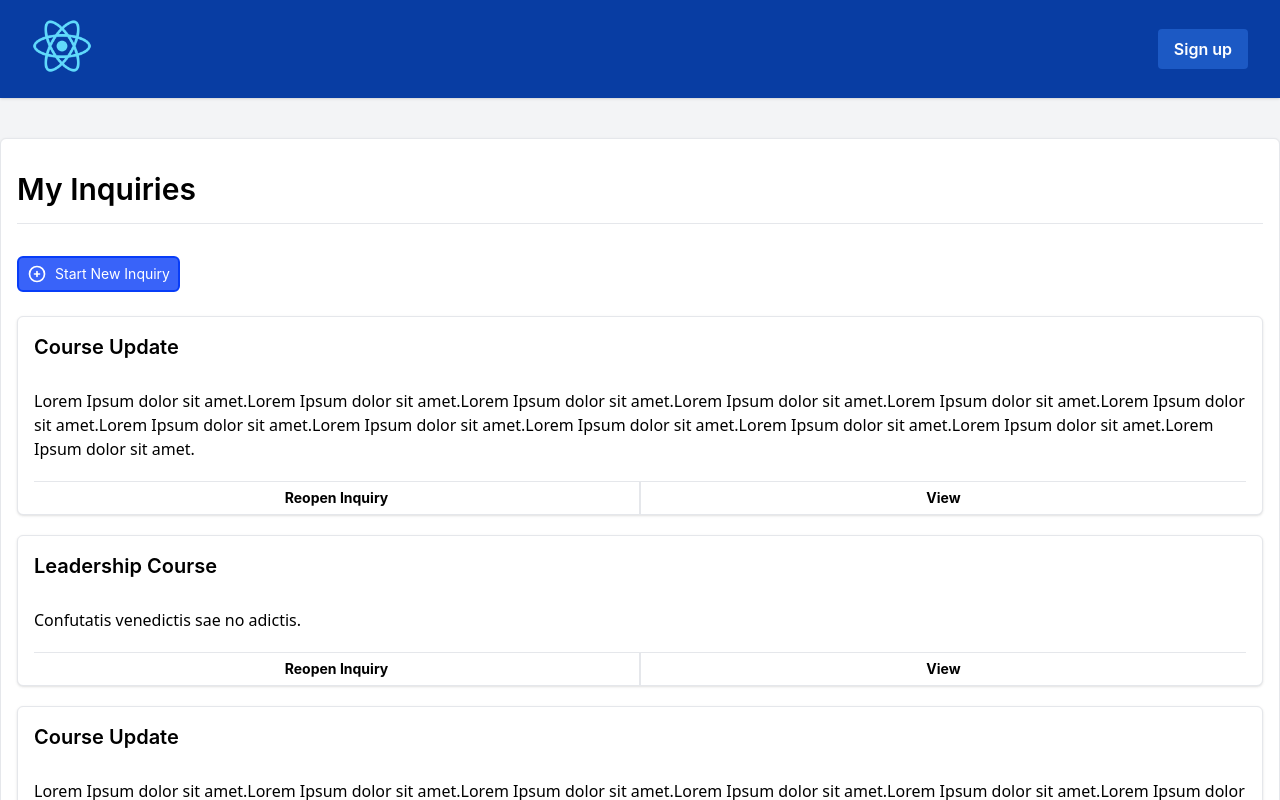
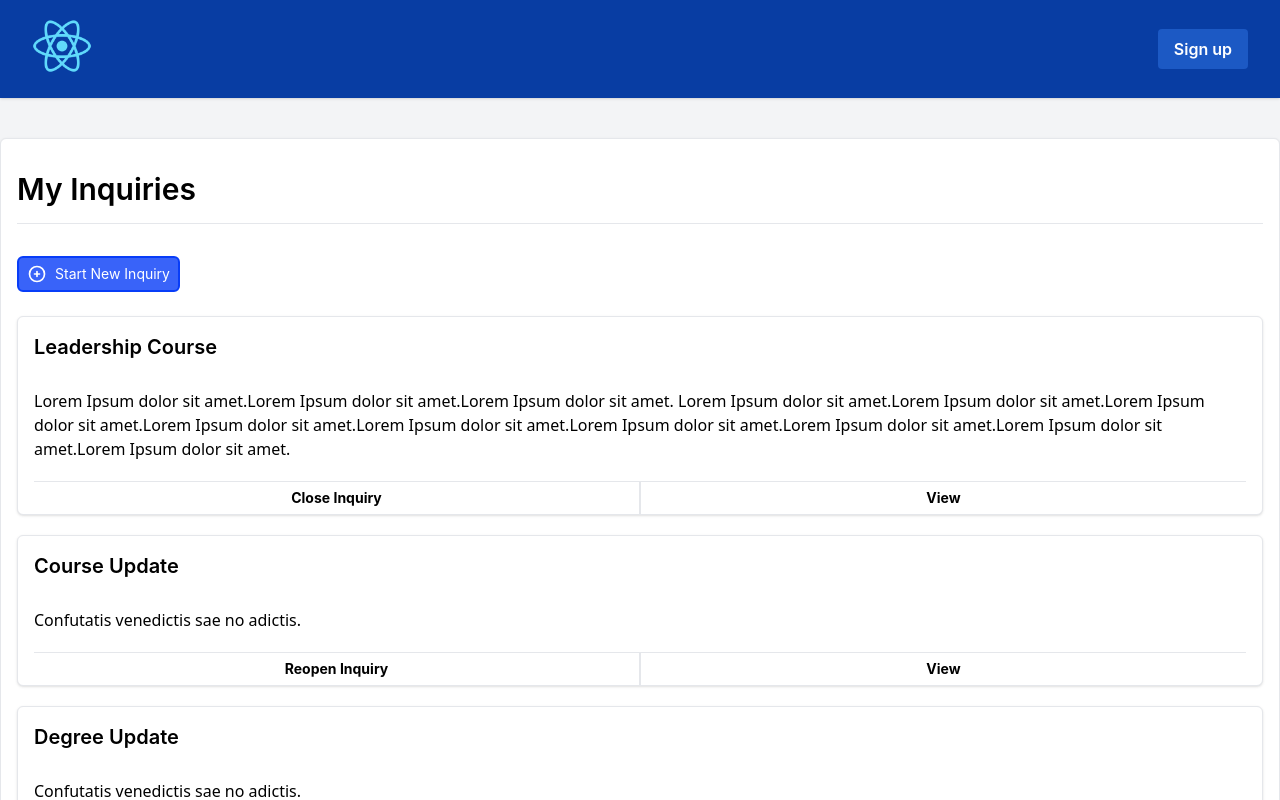
Before and after one commit to EDLM-MMT/MMT-Portal, a Next.js app: page /serviceMember/inquiries in a window 1280 px wide. Shown: the top 800 px of the page. Built offline with nearby package versions, Linux system fonts and the light colour scheme.

Commit message:
Update inquiries page to fetch API data
Modified existing code to fetch data from a JSON file using axios and created required files to execute the dummy API call

```diff
--- /dev/null
+++ b/src/data/service_member/inquiries.json
@@ -0,0 +1,29 @@
+{
+    "inquiries":[
+      {
+        "id": 300,
+        "title": "Leadership Course",
+        "description": "Lorem Ipsum dolor sit amet.Lorem Ipsum dolor sit amet.Lorem Ipsum dolor sit amet. Lorem Ipsum dolor sit amet.Lorem Ipsum dolor sit amet.Lorem Ipsum dolor sit amet.Lorem Ipsum dolor sit amet.Lorem Ipsum dolor sit amet.Lorem Ipsum dolor sit amet.Lorem Ipsum dolor sit amet.Lorem Ipsum dolor sit amet.Lorem Ipsum dolor sit amet. ",
+        "status":"Close Inquiry",
+        "firstRoutePath":"transcripts/basicTranscript",
+        "secondRoutePath": "serviceMember/inquiries/300"
+      },
+      {
+        "id": 301,
+        "title": "Course Update",
+        "description": "Confutatis venedictis sae no adictis. ",
+        "status":"Reopen Inquiry",
+        "firstRoutePath":"transcripts/summaryTranscript",
+        "secondRoutePath": "serviceMember/inquiries/301"
+      },
+      {
+        "id": 302,
+        "title": "Degree Update",
+        "description": "Confutatis venedictis sae no adictis. ",
+        "status":"Reopen Inquiry",
+        "firstRoutePath":"/dashboard",
+        "secondRoutePath": "/profile"
+      }
+    ]
+
+}
--- /dev/null
+++ b/src/pages/api/inquiry.js
@@ -0,0 +1,6 @@
+import inquiries from "@/data/service_member/inquiries.json"
+
+export default function handler(req, res) {
+    console.log("here", inquiries);
+    return res.status(200).json(inquiries);
+}
--- a/src/pages/serviceMember/inquiries.js
+++ b/src/pages/serviceMember/inquiries.js
@@ -2,30 +2,26 @@ import DefaultLayout from '@/components/layouts/DefaultLayout';
 import useStore from '@/store/store';
 import TwoChoiceCard from '@/components/cards/TwoChoiceCard';
 import AddBtn from '@/components/buttons/AddButton';
+import { useState, useEffect } from 'react';
+import axios from 'axios';
 
 export default function Inquiry() {
-    const userData = useStore((state) => state.userData);
 
-    const cards = [
-        {
-            title: "Course Update",
-            description: "Lorem Ipsum dolor sit amet.Lorem Ipsum dolor sit amet.Lorem Ipsum dolor sit amet.Lorem Ipsum dolor sit amet.Lorem Ipsum dolor sit amet.Lorem Ipsum dolor sit amet.Lorem Ipsum dolor sit amet.Lorem Ipsum dolor sit amet.Lorem Ipsum dolor sit amet.Lorem Ipsum dolor sit amet.Lorem Ipsum dolor sit amet.Lorem Ipsum dolor sit amet.",
-            firstRoutePath:"transcripts/basicTranscript",
-            secondRoutePath: "transcripts/summaryTranscript"
-        },
-        {
-            title: "Leadership Course",
-            description: "Confutatis venedictis sae no adictis. ",
-            firstRoutePath:"transcripts/summaryTranscript",
-            secondRoutePath: "transcripts/basicTranscript"
-        },
-        {
-            title: "Course Update",
-            description: "Lorem Ipsum dolor sit amet.Lorem Ipsum dolor sit amet.Lorem Ipsum dolor sit amet.Lorem Ipsum dolor sit amet.Lorem Ipsum dolor sit amet.Lorem Ipsum dolor sit amet.Lorem Ipsum dolor sit amet.Lorem Ipsum dolor sit amet.Lorem Ipsum dolor sit amet.Lorem Ipsum dolor sit amet.Lorem Ipsum dolor sit amet.Lorem Ipsum dolor sit amet.",
-            firstRoutePath:"transcripts/basicTranscript",
-            secondRoutePath: "/profile"
-        },
-    ]
+    const [data, setData] = useState([]);
+
+    useEffect(() => {
+        axios
+          .get('../api/inquiry')
+          .then((res) => {
+            console.log(res.data.inquiries);
+            setData(res.data.inquiries);
+          })
+          .catch((err) => {
+            console.log(err);
+          });
+    }, []);
+
+    console.log(data);
 
     return (
         <DefaultLayout>
@@ -40,9 +36,9 @@ export default function Inquiry() {
 
                 </div>
                 <div className=' flex-col flex h-18 justify-center w-full gap-5'>
-                    {cards.map((card, index) => {
+                    {data?.map((card, index) => {
                         return(
-                            <TwoChoiceCard key={index} title={card.title} description={card.description} buttonLabel="Reopen Inquiry" firstRoutePath={card.firstRoutePath} viewRoutePath={card.secondRoutePath}/>
+                            <TwoChoiceCard key={index} title={card.title} description={card.description} buttonLabel={card.status} firstRoutePath={card.firstRoutePath} viewRoutePath={card.secondRoutePath}/>
                         )
                     })}
                 </div>
```
